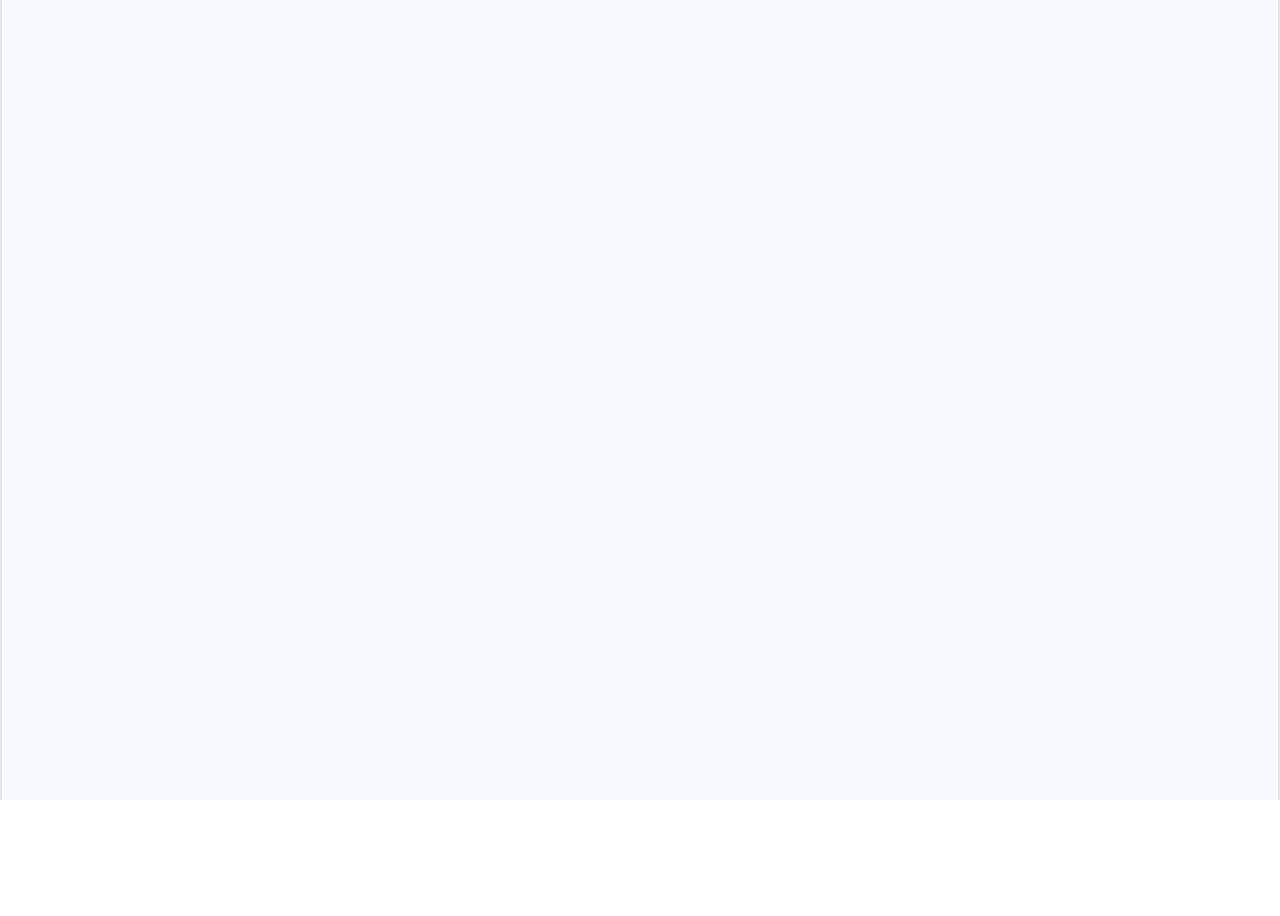
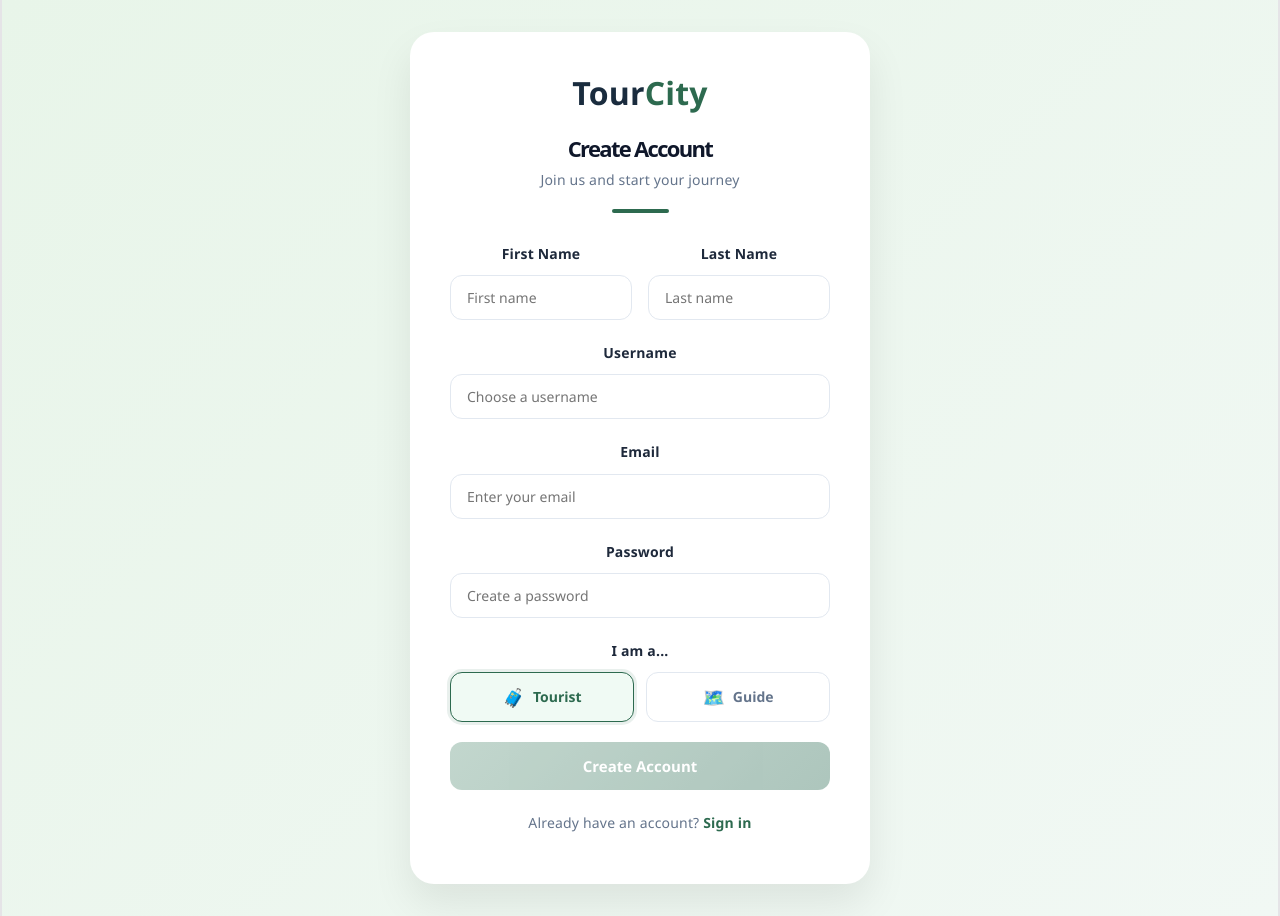
Before and after one commit to alim344/SOA_front, a Vue app in the folder soa-tour-frontend/: page /register in a window 1280 px wide. Before the commit this address had no page. Before the commit the page ends 800 px from the top, so only its background shows below. Built offline with nearby package versions, Linux system fonts and the light colour scheme.

Commit message:
Adding registration

```diff
--- a/soa-tour-frontend/src/router/index.js
+++ b/soa-tour-frontend/src/router/index.js
@@ -6,6 +6,7 @@ import Login from '../views/Login.vue'
 import CreateTour from "../views/Guide/CreateTour.vue";
 import DraftTours from "../views/Guide/DraftTours.vue";
 import Review from "../views/Guide/Review.vue";
+import RegisterView from '../views/RegisterView.vue';
 
 const routes = [
   {
@@ -37,7 +38,9 @@ const routes = [
     path: '/review',
     name: 'Review',
     component: Review
-  }
+  },
+  { path: '/register',
+    component: RegisterView }
 ]
 
 const router = createRouter({
--- a/soa-tour-frontend/src/views/Login.vue
+++ b/soa-tour-frontend/src/views/Login.vue
@@ -23,6 +23,10 @@
         </div>
 
         <button class="login-btn" @click="loginUser">Sign In</button>
+
+        <p class="register-link">
+          Don't have an account? <router-link to="/register">Create one</router-link>
+        </p>
 
 
       </div>
--- /dev/null
+++ b/soa-tour-frontend/src/views/RegisterView.vue
@@ -0,0 +1,302 @@
+<template>
+  <div class="register-container">
+    <div class="register-content">
+      <div class="register-card">
+        <div class="logo">
+          <span class="logo-text">Tour<span class="highlight">City</span></span>
+        </div>
+
+        <h1 class="title">Create Account</h1>
+        <p class="subtitle">Join us and start your journey</p>
+
+        <hr class="divider">
+
+        <div class="form-row">
+          <div class="form-group">
+            <label>First Name</label>
+            <input type="text" v-model="registerData.firstName" placeholder="First name" />
+          </div>
+          <div class="form-group">
+            <label>Last Name</label>
+            <input type="text" v-model="registerData.lastName" placeholder="Last name" />
+          </div>
+        </div>
+
+        <div class="form-group">
+          <label>Username</label>
+          <input type="text" v-model="registerData.username" placeholder="Choose a username" />
+        </div>
+
+        <div class="form-group">
+          <label>Email</label>
+          <input type="email" v-model="registerData.email" placeholder="Enter your email" />
+        </div>
+
+        <div class="form-group">
+          <label>Password</label>
+          <input type="password" v-model="registerData.password" placeholder="Create a password" />
+        </div>
+
+        <div class="form-group">
+          <label>I am a...</label>
+          <div class="role-selector">
+            <button
+              class="role-btn"
+              :class="{ active: registerData.role === 'ROLE_TOURIST' }"
+              @click="registerData.role = 'ROLE_TOURIST'"
+            >
+              <span class="role-icon">🧳</span>
+              Tourist
+            </button>
+            <button
+              class="role-btn"
+              :class="{ active: registerData.role === 'ROLE_GUIDE' }"
+              @click="registerData.role = 'ROLE_GUIDE'"
+            >
+              <span class="role-icon">🗺️</span>
+              Guide
+            </button>
+          </div>
+        </div>
+
+        <div class="form-group" v-if="registerData.role === 'ROLE_GUIDE'">
+          <label>Motto <span class="optional">(optional)</span></label>
+          <input type="text" v-model="registerData.motto" placeholder="Your guiding philosophy..." />
+        </div>
+
+        <button class="register-btn" @click="registerUser" :disabled="!isFormValid">Create Account</button>
+
+        <p class="login-link">
+          Already have an account? <router-link to="/login">Sign in</router-link>
+        </p>
+      </div>
+    </div>
+  </div>
+</template>
+
+<script>
+import axios from 'axios';
+
+export default {
+  name: 'RegisterView',
+  data() {
+    return {
+      registerData: {
+        firstName: '',
+        lastName: '',
+        username: '',
+        email: '',
+        password: '',
+        role: 'ROLE_TOURIST',
+        motto: ''
+      }
+    };
+  },
+  computed: {
+    isFormValid() {
+      const { firstName, lastName, username, email, password } = this.registerData;
+      return firstName.trim() && lastName.trim() && username.trim() && email.trim() && password.trim();
+    }
+  },
+  methods: {
+    async registerUser() {
+      const { firstName, lastName, username, email, password, role } = this.registerData;
+      if (!firstName || !lastName || !username || !email || !password) {
+        alert('Please fill in all required fields.');
+        return;
+      }
+
+      try {
+        await axios.post('http://localhost:8000/auth/register', this.registerData);
+        alert('Account created successfully! Please sign in.');
+        this.$router.push('/');
+      } catch (error) {
+        if (error.response?.status === 409) {
+          alert('An account with that email or username already exists.');
+        } else {
+          alert('Registration failed. Please try again.');
+          console.error('Registration error:', error);
+        }
+      }
+    }
+  }
+};
+</script>
+
+<style scoped>
+* { margin: 0; padding: 0; box-sizing: border-box; }
+
+.register-container {
+  min-height: 100vh;
+  background: linear-gradient(135deg, #e8f5e9 0%, #f1f8f4 100%);
+  display: flex;
+  align-items: center;
+  justify-content: center;
+  font-family: 'Segoe UI', 'Inter', system-ui, sans-serif;
+  padding: 32px 16px;
+}
+
+.register-card {
+  background: white;
+  border-radius: 24px;
+  padding: 48px 40px;
+  width: 100%;
+  max-width: 460px;
+  box-shadow: 0 20px 40px rgba(0,0,0,0.08);
+}
+
+.logo { text-align: center; margin-bottom: 24px; }
+
+.logo-text {
+  font-size: 32px;
+  font-weight: 700;
+  color: #1a2c3e;
+}
+
+.logo-text .highlight {
+  color: #2d6a4f;
+  font-weight: 800;
+}
+
+.title {
+  text-align: center;
+  font-size: 22px;
+  font-weight: 700;
+  color: #0f172a;
+  margin-bottom: 6px;
+}
+
+.subtitle {
+  text-align: center;
+  font-size: 14px;
+  color: #64748b;
+  margin-bottom: 8px;
+}
+
+.divider {
+  width: 15%;
+  border: none;
+  border-top: 4px solid #2d6a4f;
+  border-radius: 4px;
+  margin: 16px auto 28px;
+}
+
+.form-row {
+  display: grid;
+  grid-template-columns: 1fr 1fr;
+  gap: 16px;
+}
+
+.form-group {
+  margin-bottom: 20px;
+}
+
+.form-group label {
+  display: block;
+  margin-bottom: 8px;
+  font-weight: 600;
+  font-size: 14px;
+  color: #1e293b;
+}
+
+.optional {
+  font-weight: 400;
+  color: #94a3b8;
+  font-size: 12px;
+}
+
+.form-group input {
+  width: 100%;
+  padding: 12px 16px;
+  border: 1.5px solid #e2e8f0;
+  border-radius: 12px;
+  font-size: 14px;
+  font-family: inherit;
+  transition: border 0.2s;
+  box-sizing: border-box;
+}
+
+.form-group input:focus {
+  outline: none;
+  border-color: #2d6a4f;
+  box-shadow: 0 0 0 3px rgba(45, 106, 79, 0.1);
+}
+
+.role-selector {
+  display: grid;
+  grid-template-columns: 1fr 1fr;
+  gap: 12px;
+}
+
+.role-btn {
+  padding: 12px;
+  border: 1.5px solid #e2e8f0;
+  border-radius: 12px;
+  background: white;
+  font-size: 14px;
+  font-weight: 600;
+  color: #64748b;
+  cursor: pointer;
+  transition: all 0.2s;
+  font-family: inherit;
+  display: flex;
+  align-items: center;
+  justify-content: center;
+  gap: 8px;
+}
+
+.role-btn:hover {
+  border-color: #2d6a4f;
+  color: #2d6a4f;
+}
+
+.role-btn.active {
+  border-color: #2d6a4f;
+  background: #f0faf4;
+  color: #2d6a4f;
+  box-shadow: 0 0 0 3px rgba(45, 106, 79, 0.1);
+}
+
+.role-icon {
+  font-size: 18px;
+}
+
+.register-btn {
+  width: 100%;
+  padding: 14px;
+  background: linear-gradient(135deg, #2d6a4f, #1b4d3e);
+  color: white;
+  border: none;
+  border-radius: 12px;
+  font-size: 15px;
+  font-weight: 600;
+  cursor: pointer;
+  transition: all 0.2s;
+  margin-bottom: 20px;
+  font-family: inherit;
+}
+
+.register-btn:disabled {
+  background: linear-gradient(135deg, #a8c5b8, #8aada0);
+  cursor: not-allowed;
+  transform: none;
+  box-shadow: none;
+  opacity: 0.7;
+}
+
+
+
+.login-link {
+  text-align: center;
+  font-size: 14px;
+  color: #64748b;
+}
+
+.login-link a {
+  color: #2d6a4f;
+  font-weight: 600;
+  text-decoration: none;
+}
+
+.login-link a:hover { text-decoration: underline; }
+</style>
```
